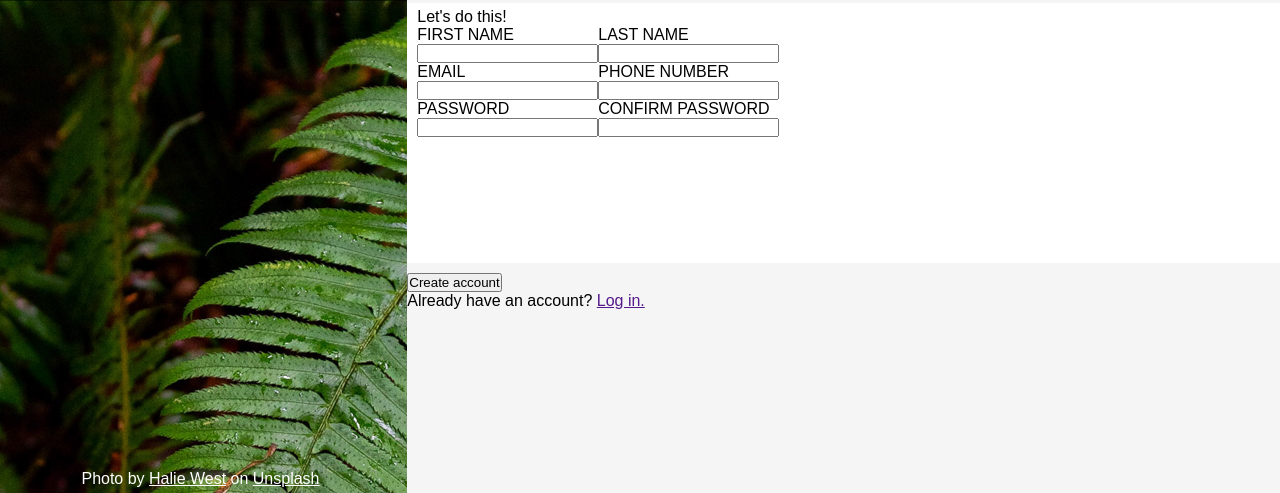
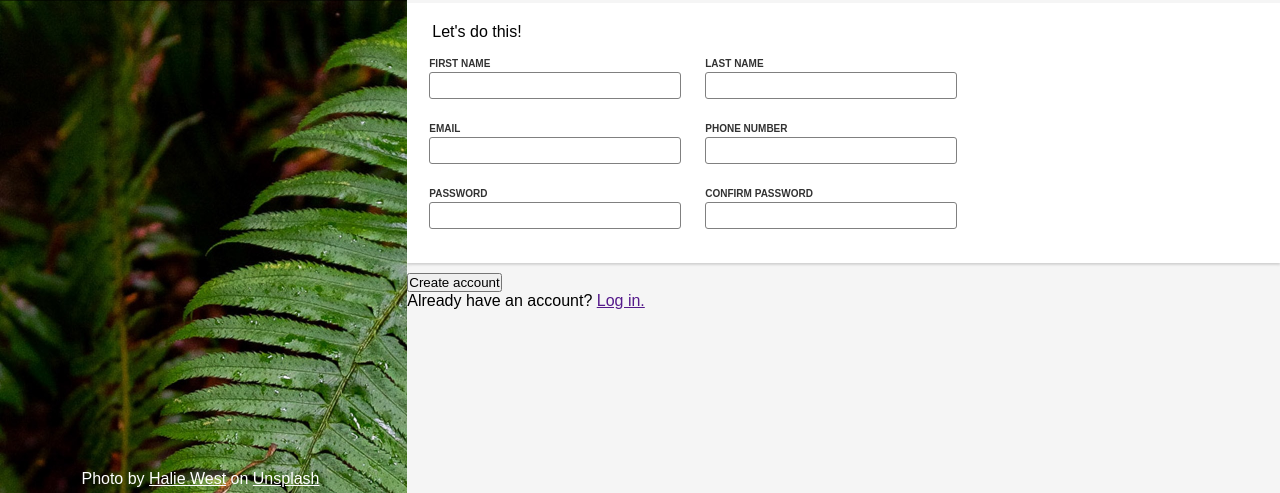
Before and after one commit to AlecBongard/signup, a plain HTML site: page index.html in a window 1280 px wide. Shown: the part 307-800 px from the top of the page. Drawn offline with Linux system fonts and the light colour scheme.

Commit message:
Change form style

```diff
--- a/style.css
+++ b/style.css
@@ -86,6 +86,7 @@ body{
     width: auto;
     background-color: white;
     margin-bottom: 10px;
+    box-shadow: 0px 2px 2px lightgrey;
 }
 
 .fields{
@@ -100,4 +101,32 @@ body{
 .field{
     display: flex;
     flex-direction: column;
+    margin: 12px;
 }
+
+
+.field input{
+    height: 25px;
+    width: 250px;
+    outline: 0;
+    border: 1px grey solid;
+    border-radius: 3px;
+}
+
+.field label{
+    font-size: 10px;
+    font-weight: bold;
+    color: rgb(50, 50, 50);
+    margin-bottom: 3px;
+}
+
+.field input:focus{
+    border: 0;
+    outline: 2px solid rgb(88, 88, 182);
+    border-radius: 3px;
+    box-shadow: 2px 2px 2px darkslategrey;
+}
+
+.fields header{
+    margin: 15px 15px 5px 15px;
+}
```
